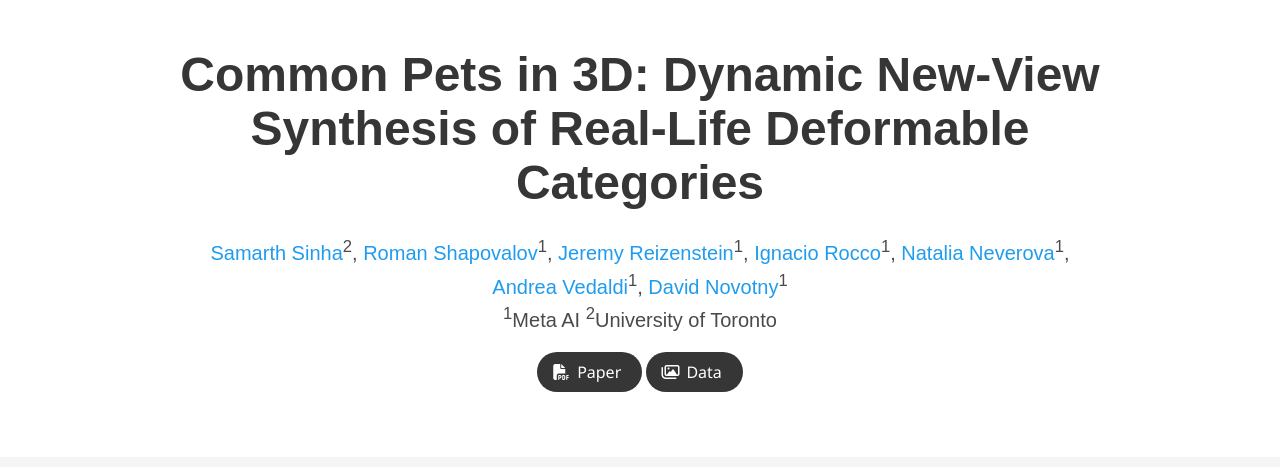
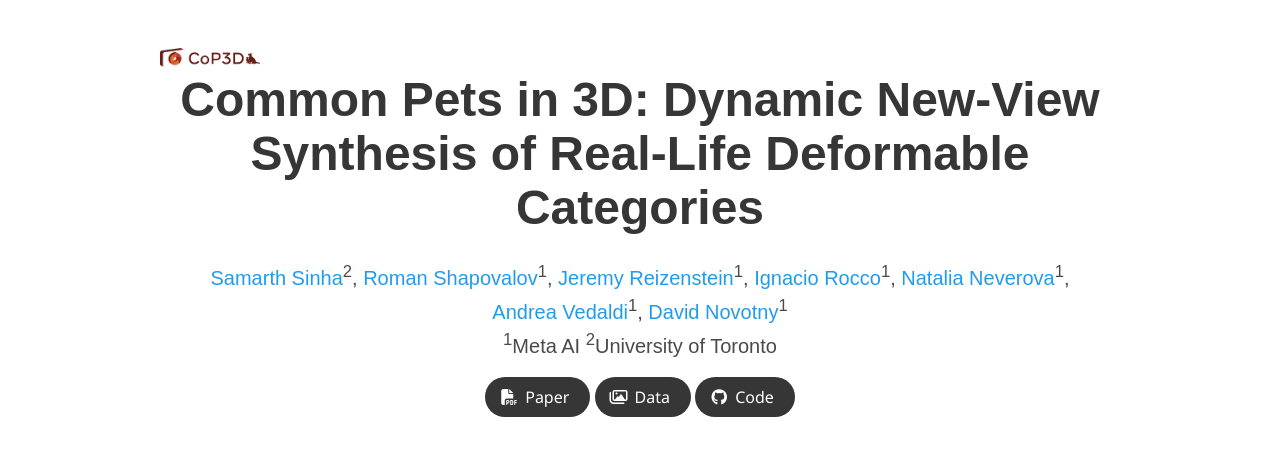
Before and after one commit to cop3d/cop3d.github.io, a plain HTML site: page index.html in a window 1280 px wide. Shown: the top 467 px of the page. Drawn offline with nearby package versions, Linux system fonts and the light colour scheme; some icons are missing; a web font is replaced by a local one.

Commit message:
adding logo test

```diff
--- a/index.html
+++ b/index.html
@@ -32,7 +32,7 @@
   <link rel="stylesheet"
         href="https://cdn.jsdelivr.net/gh/jpswalsh/academicons@1/css/academicons.min.css">
   <link rel="stylesheet" href="./static/css/index.css">
-  <link rel="icon" href="./static/images/favicon.svg">
+  <link rel="icon" href="./static/images/cop3d_logo_catdog.png">
 
   <script src="https://ajax.googleapis.com/ajax/libs/jquery/3.5.1/jquery.min.js"></script>
   <script defer src="./static/js/fontawesome.all.min.js"></script>
@@ -48,6 +48,7 @@
     <div class="container is-max-desktop">
       <div class="columns is-centered">
         <div class="column has-text-centered">
+          <div style="text-align: left;"><img src="static/images/cop3d_logo_catdog.png" width="100" alt="My Image" /></div>
           <h1 class="title is-1 publication-title">Common Pets in 3D: Dynamic New-View Synthesis of Real-Life Deformable Categories</h1>
           <div class="is-size-5 publication-authors">
             <span class="author-block">
@@ -90,13 +91,23 @@
               </span>
               <!-- Dataset Link. -->
               <span class="link-block">
-                <a href="https://arxiv.org/abs/2211.03889"
+                <a href="https://github.com/facebookresearch/cop3d"
                    class="external-link button is-normal is-rounded is-dark">
                   <span class="icon">
                       <i class="far fa-images"></i>
                   </span>
                   <span>Data</span>
                   </a>
+                <!-- Code Link. -->
+              <span class="link-block">
+                <a href="https://github.com/facebookresearch/cop3d"
+                   class="external-link button is-normal is-rounded is-dark">
+                  <span class="icon">
+                      <i class="fab fa-github"></i>
+                  </span>
+                  <span>Code</span>
+                  </a>
+              </span>
             </div>
 
           </div>
```
Also changed, not shown: static/images/cop3d_logo_catdog.png (added).
